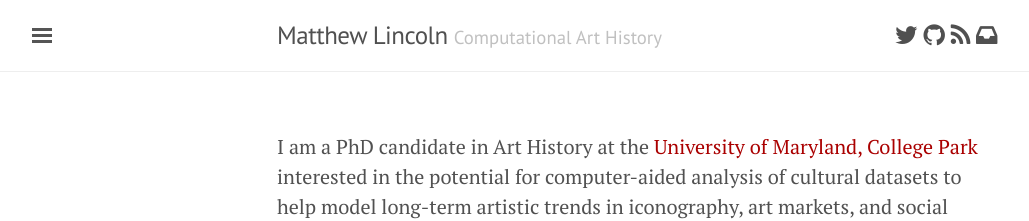
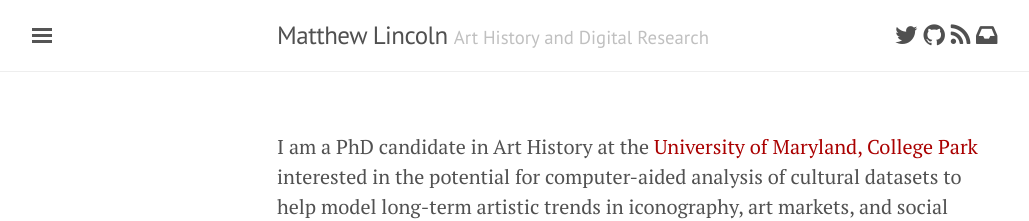
Before and after one commit to mdlincoln/mdlincoln.github.io, a Jekyll site: the page built from index.md, in a window 1280 px wide. Shown: the top 221 px of the page, without its empty margins (3-1032 px from the left). Built offline with Jekyll 4.4.1, drawn with Linux system fonts in a browser that asks for light colours; nearby versions of some CDN libraries.

Commit message:
New tagline

```diff
--- a/_data/site.yaml
+++ b/_data/site.yaml
@@ -2,5 +2,5 @@ title: Matthew Lincoln
 name_first: Matthew D.
 name_last: Lincoln
 position: Ph.D Student
-tagline: Computational Art History
+tagline: "Art History and Digital Research"
 description: "The personal blog of Matthew D. Lincoln, PhD candidate in the Department of Art History and Archaeology, University of Maryland, College Park."
```
